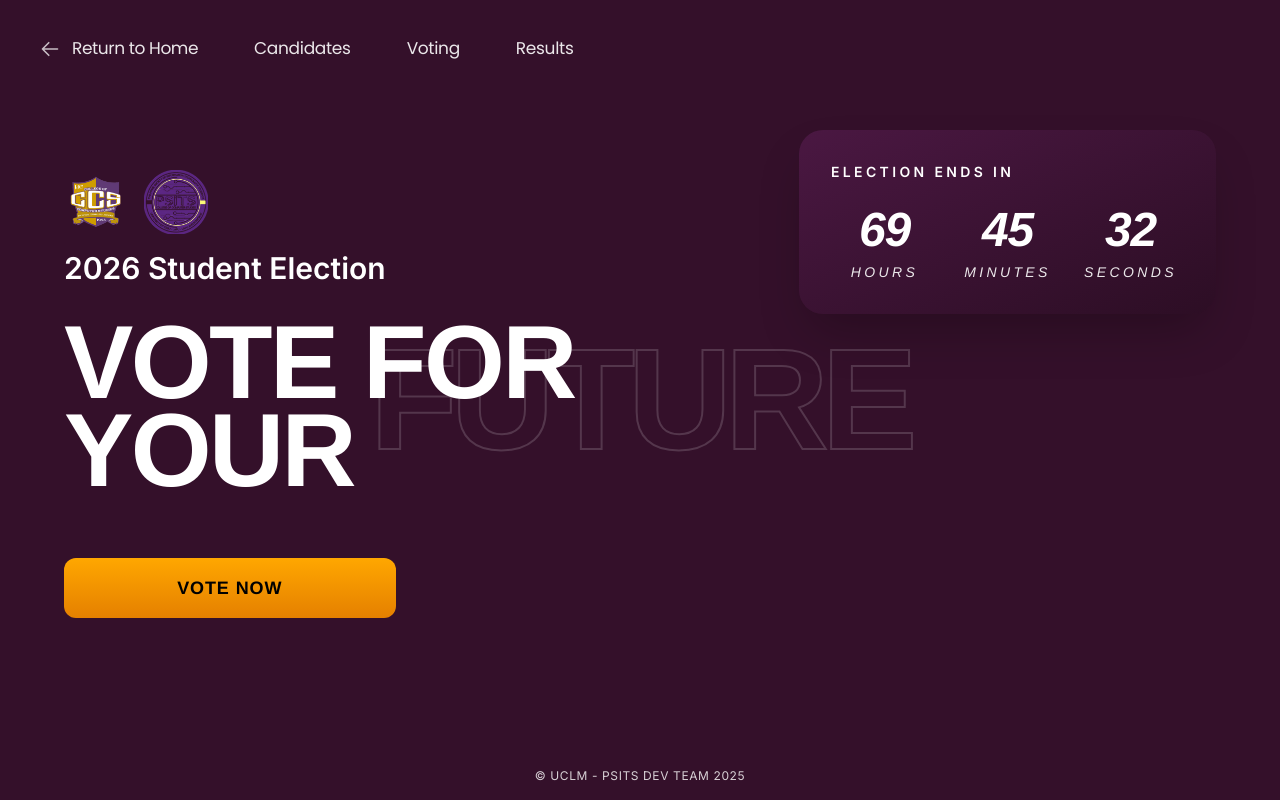
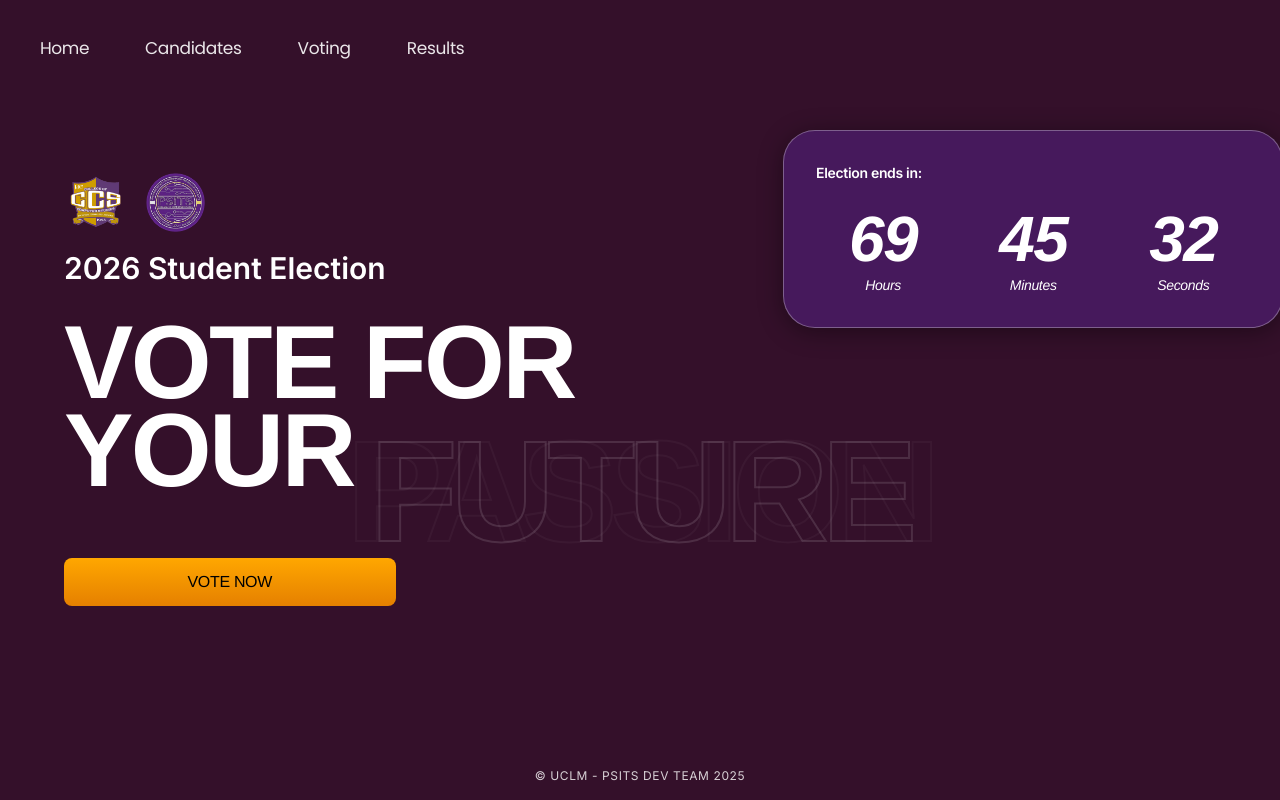
Before and after one commit to ire-zepelli/voting-system, a React (Vite) app in the folder frontend/: page / in a window 1280 px wide. Built offline with nearby package versions, Linux system fonts and the light colour scheme.

Commit message:
small minor layout changes

```diff
--- a/frontend/src/components/CandidateCard.jsx
+++ b/frontend/src/components/CandidateCard.jsx
@@ -1,7 +1,7 @@
 import React from "react";
 import test_candidate_picture from "../assets/test_candidate_picture.png";
 
-export default function CandidateCard({ name, image, isSelected, onClick }) {
+export default function CandidateCard({ name, image, isSelected, onClick}) {
   return (
     <div onClick={onClick} className="relative flex justify-center w-max cursor-pointer transition-all duration-300 hover:-translate-y-2 hover:scale-105 group">
       <div className={`relative rounded-[20px] w-46 h-74 editorial-shadow pt-24 pb-10 px-8 text-center flex flex-col items-center transition-colors duration-300 ${isSelected ? "bg-gradient-to-b from-[#FFA700] to-[#E58000]" : "bg-[#412039] group-hover:bg-[#4a2441]"}`}>
--- a/frontend/src/components/Header.jsx
+++ b/frontend/src/components/Header.jsx
@@ -1,8 +1,10 @@
 import React, { useState } from "react";
-import { Link } from "react-router-dom";
+import { Link, useLocation } from "react-router-dom";
 
 function Header() {
   const [menuOpen, setMenuOpen] = useState(false);
+  const location = useLocation();
+  const isHome = location.pathname === "/";
 
   return (
     <nav className="w-full font-poppins bg-transparent text-white/90">
@@ -10,8 +12,9 @@ function Header() {
       <div className="hidden sm:flex items-center px-6 sm:px-10 py-8 gap-10 sm:gap-14">
         <Link
           to="/"
-          className="flex items-center gap-3 hover:text-white transition-all duration-300 group whitespace-nowrap"
+          className={`flex items-center gap-3 hover:text-white transition-all duration-300 group whitespace-nowrap`}
         >
+          {!isHome && (
             <svg
               xmlns="http://www.w3.org/2000/svg"
               fill="none"
@@ -20,14 +23,11 @@ function Header() {
               stroke="currentColor"
               className="w-5 h-5 opacity-80 group-hover:opacity-100 group-hover:-translate-x-1 transition-transform duration-300"
             >
-            <path
-              strokeLinecap="round"
-              strokeLinejoin="round"
-              d="M10.5 19.5 3 12m0 0 7.5-7.5M3 12h18"
-            />
+              <path strokeLinecap="round" strokeLinejoin="round" d="M10.5 19.5 3 12m0 0 7.5-7.5M3 12h18" />
             </svg>
+          )}
           <span className="text-[17px] font-normal tracking-tight">
-            Return to Home
+            {isHome ? "Home" : "Return to Home"}
           </span>
         </Link>
 
--- a/frontend/src/components/Voting/CandidatesBanner.jsx
+++ b/frontend/src/components/Voting/CandidatesBanner.jsx
@@ -3,11 +3,18 @@ import CandidateCard from "../CandidateCard";
 
 export default function CandidatesBanner({ title, candidates, selectedCandidateId, onSelectCandidate }) {
   return (
-    <div className="relative overflow-hidden w-full flex flex-col items-center pt-4 pb-24 mb-24">
+<div className="relative overflow-hidden w-full flex flex-col items-center pt-4 pb-24 mb-24">
       <div className="absolute top-0 left-1/2 -translate-x-1/2 z-0 pointer-events-none select-none w-max text-center">
         <div
-          className="text-[282.36px] text-white opacity-40 font-black tracking-[-0.1em] leading-[1.2] uppercase whitespace-pre pr-[0.1em]"
-          style={{ fontFamily: "'Inter', sans-serif" }}
+          className="text-[250px] text-white opacity-40 font-black tracking-[-0.05em] leading-[1.2] uppercase whitespace-pre pr-[0.1em]"
+          style={{ fontFamily: "'Inter', sans-serif",
+            fontSize: "clamp(7rem, 20vw, 30rem)",
+            fontWeight: "bold",
+            lineHeight: 1,
+            letterSpacing: "-0.08em",
+            userSelect: "none",
+            pointerEvents: "none",
+            zIndex: 0, }}
         >
           {title}
         </div>
--- a/frontend/src/pages/Landing.jsx
+++ b/frontend/src/pages/Landing.jsx
@@ -5,7 +5,7 @@ import Button from "../components/Button";
 import Footer from "../components/Footer";
 
 import ccsLogo from "../assets/uclmccs.png";
-import uclmpsits from "../assets/psitsuclm-removebg.png";
+import uclmpsits from "../assets/uclmpsits.png";
 
 export default function Landing() {
   const [wordIndex, setWordIndex] = useState(0);
@@ -23,16 +23,19 @@ export default function Landing() {
       <Header />
 
       {/* Massive Background Text effect */}
+      <div className="pointer-events-none absolute inset-x-0 top-[65%] z-0 h-[200px]" style={{ transform: "translateY(-50%)" }}>
+        {words.map((word, idx) => (
           <div
-        className="pointer-events-none absolute inset-x-0 top-1/2 mx-auto flex w-full justify-center overflow-hidden font-helvetica text-[5.5rem] sm:text-[7rem] lg:text-[9rem] leading-none font-black tracking-tighter uppercase text-center transition-opacity duration-1000 ease-in-out"
+            key={word}
+            className={`absolute inset-0 flex w-full justify-center overflow-hidden font-helvetica text-[5.5rem] sm:text-[7rem] lg:text-[9rem] leading-none font-black tracking-tighter uppercase text-center transition-opacity duration-1000 ease-in-out ${idx === wordIndex ? "opacity-100" : "opacity-0"}`}
             style={{
               WebkitTextStroke: "2px rgba(255, 255, 255, 0.16)",
               color: "transparent",
-          transform: "translateY(-50%)",
-          zIndex: 0,
             }}
           >
-        {words[wordIndex]}
+            {word}
+          </div>
+        ))}
       </div>
 
       <main className="relative z-10 mx-auto flex w-full max-w-7xl flex-1 px-6 sm:px-10 lg:px-16 pb-12 pt-8">
@@ -48,18 +51,18 @@ export default function Landing() {
               2026 Student Election
             </h2>
 
-            <div className="space-y-[-1rem] text-white font-helvetica font-black relative z-10">
-              <h1 className="text-6xl sm:text-7xl lg:text-[6.5rem] leading-[1] tracking-tight whitespace-nowrap">
+            <div className="space-y-[-1rem] text-white font-helvetica font-black relative z-10 break-words max-w-full">
+              <h1 className="text-6xl sm:text-7xl lg:text-[6.5rem] leading-[1] tracking-tight">
                 VOTE FOR
               </h1>
-              <h1 className="text-6xl sm:text-7xl lg:text-[6.5rem] leading-[1] tracking-tight whitespace-nowrap">
+              <h1 className="text-6xl sm:text-7xl lg:text-[6.5rem] leading-[1] tracking-tight">
                 YOUR
               </h1>
             </div>
 
             <div className="pt-8 w-full sm:w-auto">
               <Link to="/voting" className="inline-block w-full sm:w-[50%]">
-                <Button className="w-full px-12 py-4 rounded-xl text-lg font-bold uppercase tracking-wider" style={{ fontFamily: '"Helvetica Neue", Helvetica, sans-serif' }}>
+                <Button className="" style={{ fontFamily: '"Helvetica Neue", Helvetica, sans-serif' }}>
                   VOTE NOW
                 </Button>
               </Link>
@@ -68,24 +71,31 @@ export default function Landing() {
 
 <aside className="relative lg:self-start w-full max-w-md lg:max-w-none mx-auto lg:mx-0">
   {/* The countdown box */}
-            <div className="sticky top-6 rounded-3xl bg-gradient-to-br from-[#4d1945]/90 to-[#2c0e24]/90 backdrop-blur-md p-8 shadow-2xl overflow-hidden w-full">
+<div
+  className="sticky top-6 rounded-[2rem] p-8 overflow-hidden w-full lg:w-[110%] xl:w-[120%] lg:-ml-4"
+  style={{
+    backgroundColor: "rgba(79, 31, 115, 0.70)",
+    border: "1.23px solid rgba(255, 255, 255, 0.30)",
+    boxShadow: "0px 4px 24px 0px rgba(0, 0, 0, 0.40)",
+  }}
+>
     <div className="flex flex-col text-white relative z-10 w-full">
-                <p className="text-sm font-semibold tracking-[0.24em] uppercase text-white mb-4" style={{ fontFamily: "Inter, sans-serif" }}>
-                  Election ends in
+      <p className="text-sm font-semibold text-white mb-4" style={{ fontFamily: "Inter, sans-serif" }}>
+        Election ends in:
       </p>
 
       <div className="flex justify-between items-center gap-3 sm:gap-4 mt-2">
         <div className="flex flex-col items-center flex-1">
-                    <p className="text-4xl sm:text-5xl font-bold font-helvetica italic tracking-tight">69</p>
-                    <p className="text-xs sm:text-sm mt-2 font-helvetica italic opacity-90 font-medium uppercase tracking-[0.24em]">Hours</p>
+          <p className="text-5xl sm:text-[4rem] font-bold font-helvetica italic tracking-tight mb-1 text-white">69</p>
+          <p className="text-sm font-helvetica italic font-medium">Hours</p>
         </div>
         <div className="flex flex-col items-center flex-1">
-                    <p className="text-4xl sm:text-5xl font-bold font-helvetica italic tracking-tight">45</p>
-                    <p className="text-xs sm:text-sm mt-2 font-helvetica italic opacity-90 font-medium uppercase tracking-[0.24em]">Minutes</p>
+          <p className="text-5xl sm:text-[4rem] font-bold font-helvetica italic tracking-tight mb-1 text-white">45</p>
+          <p className="text-sm font-helvetica italic font-medium">Minutes</p>
         </div>
         <div className="flex flex-col items-center flex-1">
-                    <p className="text-4xl sm:text-5xl font-bold font-helvetica italic tracking-tight">32</p>
-                    <p className="text-xs sm:text-sm mt-2 font-helvetica italic opacity-90 font-medium uppercase tracking-[0.24em]">Seconds</p>
+          <p className="text-5xl sm:text-[4rem] font-bold font-helvetica italic tracking-tight mb-1 text-white">32</p>
+          <p className="text-sm font-helvetica italic font-medium">Seconds</p>
         </div>
       </div>
     </div>
--- a/frontend/src/pages/Voting.jsx
+++ b/frontend/src/pages/Voting.jsx
@@ -55,7 +55,7 @@ export default function Voting() {
     {
       id: 1,
       position: "President",
-      title: "PRESIDENTS",
+      title: "PRESIDENT",
       candidates: [
         { id: 1, name: "Juan dela Cruz", image: test_candidate_picture },
         { id: 2, name: "Maria Santos", image: test_candidate_picture },
@@ -203,12 +203,12 @@ export default function Voting() {
       <FadeInOnScroll>
         <div className="flex flex-row justify-center gap-6 md:gap-12 mt-12 mb-24 w-full px-4">
           <div className="w-48 md:w-[250px]">
-            <Button className="font-bold text-lg pointer-events-auto shadow-xl hover:scale-105">
+            <Button className="">
               Back
             </Button>
           </div>
           <div className="w-48 md:w-[250px]">
-            <Button className="font-bold text-lg pointer-events-auto shadow-xl hover:scale-105">
+            <Button className="">
               Submit
             </Button>
           </div>
```
Lines whose indentation alone changed are shown as unchanged.
